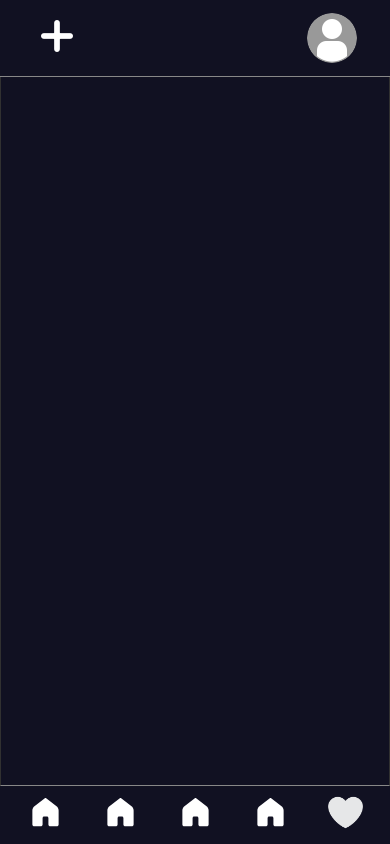
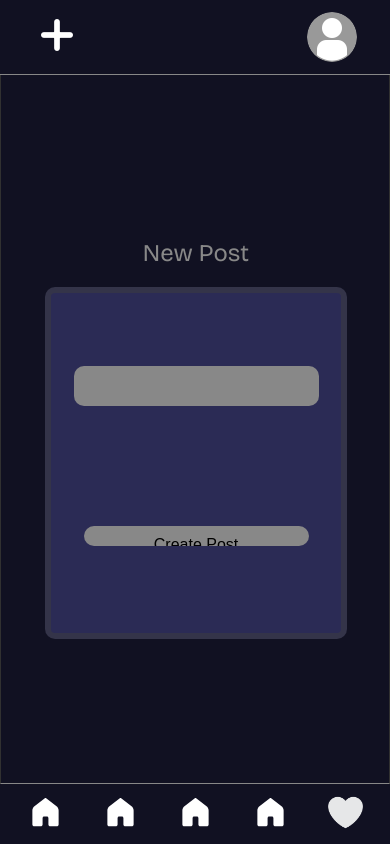
Before and after one commit to patolas01/anxout, a PHP site: page /newPost.php in a window 390 px wide. Run offline with PHP 8.4, Linux system fonts and the light colour scheme.

Commit message:
New Post form UI and spacings in Home Page

```diff
--- a/web/css/style.css
+++ b/web/css/style.css
@@ -1,7 +1,9 @@
         @import url('https://fonts.googleapis.com/css2?family=Bricolage+Grotesque&display=swap');
 
         body {
-            background-color: #112;
+            --primary-color: #112;
+            --secondary-color: #2b2b55;
+            background-color: var(--primary-color);
             color: #888888;
             font-family: 'Bricolage Grotesque', sans-serif !important;
             /*letter-spacing: small;*/
@@ -50,7 +52,8 @@
 
         form {
             border-radius: 10px;
-            background-color: #2e2e2e;
+            background-color: var(--secondary-color);
+
             width: 250px;
             display: grid;
             place-items: center;
@@ -205,14 +208,15 @@
 
         article h4 {
             /*border-bottom: 1px solid #888888;*/
-            padding-bottom: 5px;
-            padding-top: 10px;
+            padding-bottom: 0.5rem;
+            padding-top: 1rem;
             margin-top: 0;
             margin-bottom: 0;
         }
 
         .descPost {
-            margin-top: 0;
+            margin-top: 0.4rem;
+            text-align: left;
         }
 
         h3 {
@@ -406,7 +410,7 @@
             width: 100svw;
         }
 
-        header div{
+        header div {
             width: 33%;
             margin: 30%;
         }
@@ -429,6 +433,38 @@
             padding-top: 3svh;
             width: 10svh;
         }
+
+        .post-form {
+            width: 100svw;
+            height: 100%;
+            display: flex;
+            flex-direction: column;
+            align-items: center;
+            justify-content: center;
+            margin-left: auto;
+            margin-right: auto;
+        }
+
+        .new-post{
+            border: 0.4rem solid #3f3f3f80;
+            background-color: var(--secondary-color, 0.5);
+        }
+
+
+
+
+
+
+
+
+
+
+
+
+
+
+
+
 
 
 
@@ -541,14 +577,14 @@
             header {
                 margin: 0;
                 padding: 0;
-                padding-top: 2svh;
-                padding-bottom: 2svh;
+                padding-top: 0.8rem;
+                padding-bottom: 0.8rem;
                 display: flex;
                 align-items: center;
                 justify-content: center;
                 position: sticky;
                 width: 100svw;
-                height: 5svh;
+                height: 3rem;
                 background-color: #112;
                 border-bottom: 1px #888888 solid;
             }
--- a/web/newPost.php
+++ b/web/newPost.php
@@ -6,10 +6,52 @@
     <?php include 'db/init.html'; ?>
 </head>
 
+<?php
+// Include your database connection code here
+// $servername, $username, $password, $dbname should be defined in your connection file
+include 'db/db-start.php';
+// Sample connection code (replace with your actual connection code)
+$conn = new mysqli($servername, $username, $password, $dbname);
+
+// Check connection
+if ($conn->connect_error) {
+    die("Connection failed: " . $conn->connect_error);
+}
+
+// Check if the form is submitted
+if ($_SERVER["REQUEST_METHOD"] == "POST") {
+    // Retrieve data from the form
+    $postContent = $_POST["post_content"];
+
+    // Insert the post into the database
+    $sql = "INSERT INTO posts (user_id, message) VALUES (1, '$postContent')"; // Assuming user_id 1 for simplicity
+
+    // if ($conn->query($sql) === TRUE) {
+    //     echo "Post created successfully!";
+    // } else {
+    //     echo "Error: " . $sql . "<br>" . $conn->error;
+    // }
+}
+
+// Close the database connection
+$conn->close();
+?>
+
 <body>
     <div class="container">
         <?php include 'db/header.html'; ?>
         <div class="box middle-box">
+            <div class="post-form">
+                <h2>New Post</h2>
+
+                <!-- Form for creating a new post -->
+                <form method="post" class="new-post form" action="<?php echo htmlspecialchars($_SERVER["PHP_SELF"]); ?>">
+                    <input type="text" name="post-title" id="post-title">
+
+                    <input type="submit" value="Create Post">
+                </form>
+            </div>
+
         </div>
         <?php include 'db/footer.html'; ?>
     </div>
```
